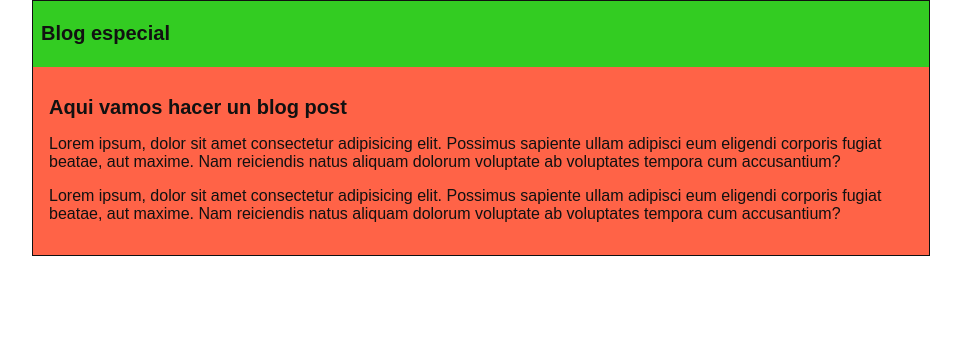
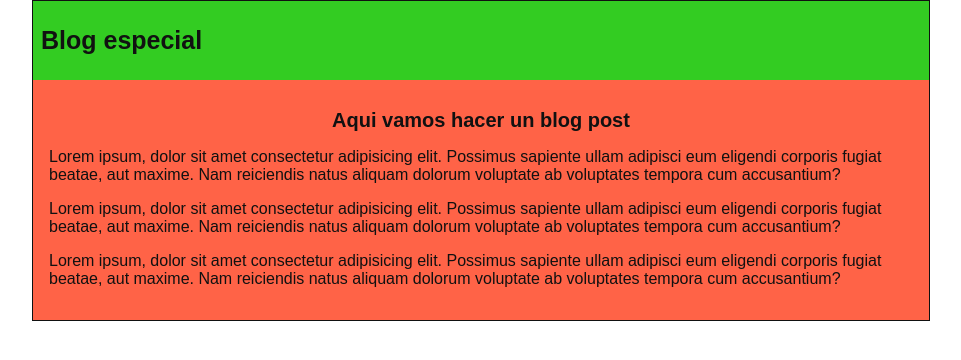
Before and after one commit to steven55sol/Blog, a plain HTML site: page index.html in a window 1280 px wide. Shown: the whole page, without its empty margins (159-1120 px from the left). Drawn offline with Linux system fonts and the light colour scheme.

Commit message:
V1 de la cabecera

```diff
--- a/css/estilo.css
+++ b/css/estilo.css
@@ -24,8 +24,9 @@ body{
     background-color: tomato;
 }
 
-#container h1{
+#post h1{
     font-size: 20px;
+    text-align: center;
 }
 
 #container #post{
@@ -34,4 +35,5 @@ body{
 
 #title{
     color: #111;
+    font-size: 25px;
 }
--- a/index.html
+++ b/index.html
@@ -22,6 +22,11 @@
             adipisicing elit. Possimus sapiente ullam adipisci eum eligendi corporis fugiat beatae, aut maxime. Nam reiciendis natus
            aliquam dolorum voluptate ab voluptates tempora cum accusantium?
         </p>
+        <p>
+          Lorem ipsum, dolor sit amet consectetur
+          adipisicing elit. Possimus sapiente ullam adipisci eum eligendi corporis fugiat beatae, aut maxime. Nam reiciendis natus
+         aliquam dolorum voluptate ab voluptates tempora cum accusantium?
+      </p>
       </div>
    </div>
 </body>
```
